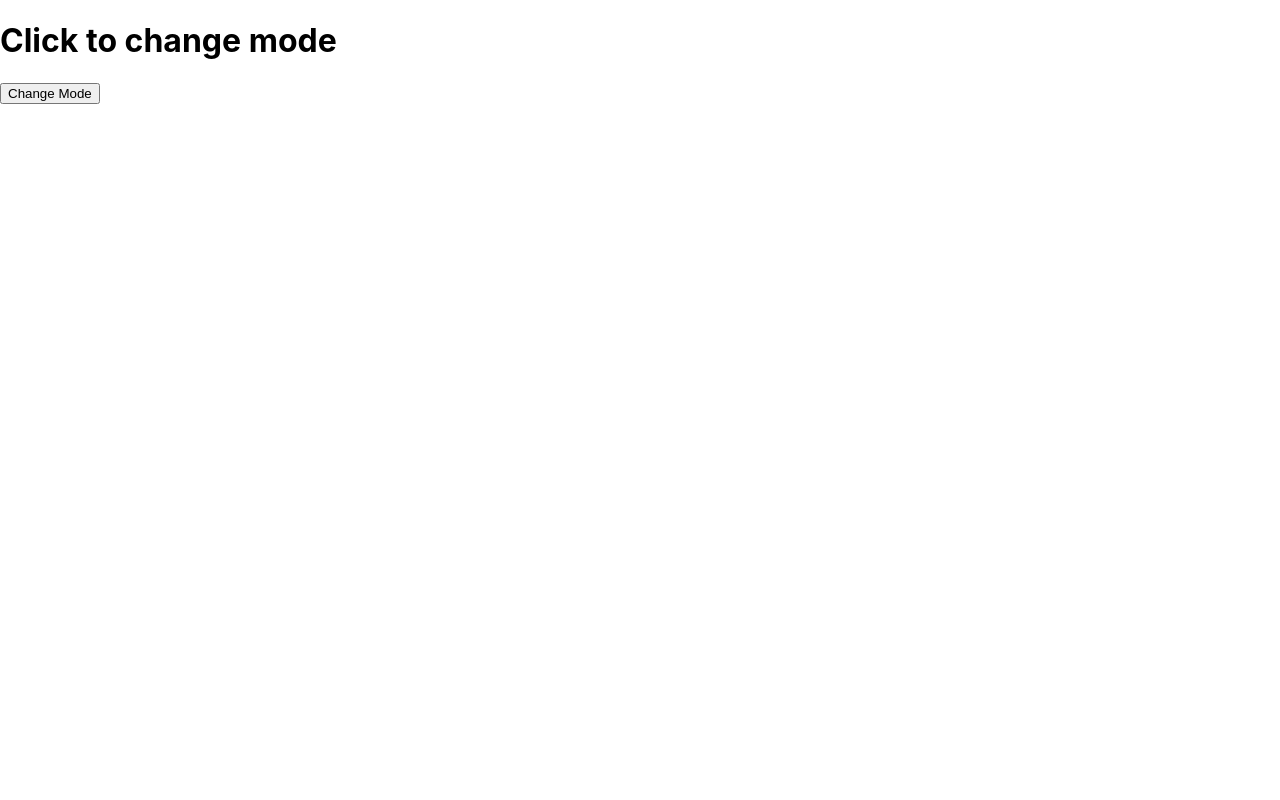
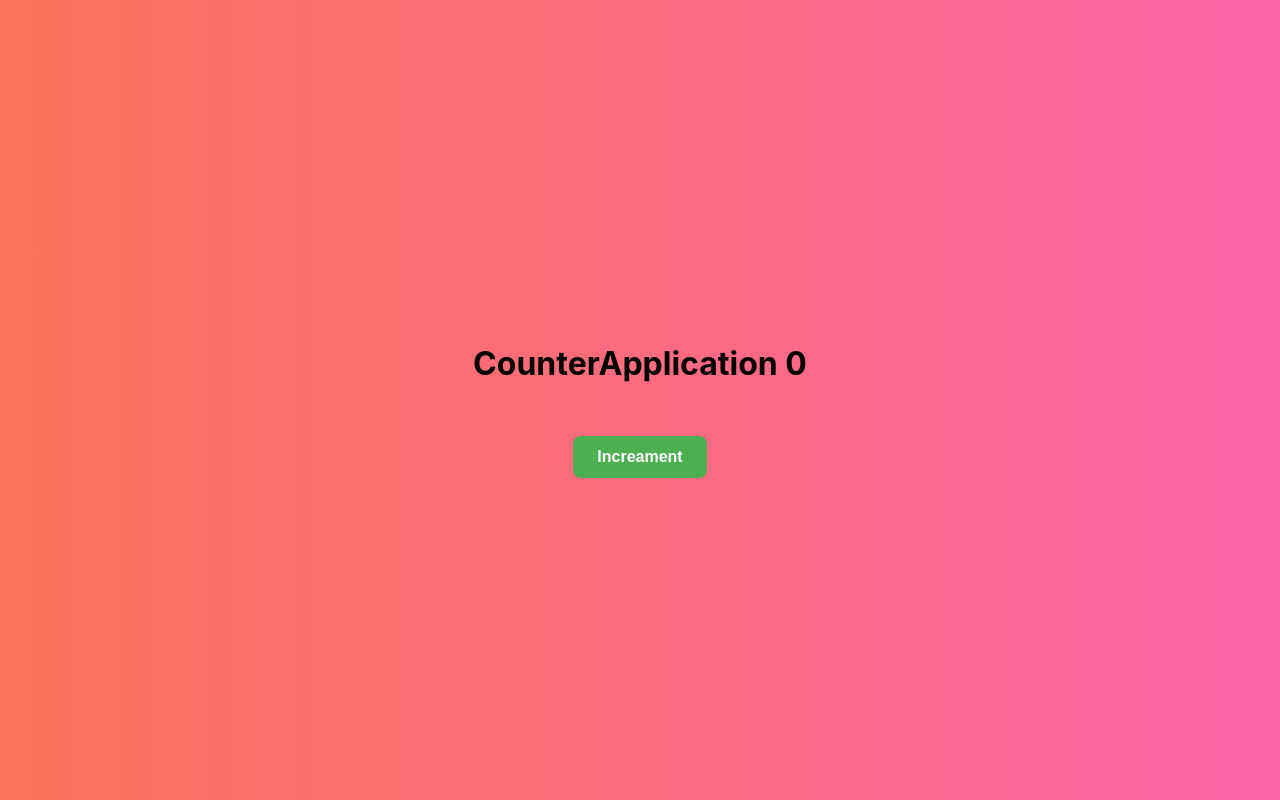
Before and after one commit to ratnapriya2002/socialbuttons, a React (Create React App) app: page / in a window 1280 px wide. Built offline with nearby package versions, Linux system fonts and the light colour scheme.

Commit message:
randome-number

```diff
--- a/src/App.js
+++ b/src/App.js
@@ -1,4 +1,4 @@
 import React from "react";
-import LightandDark from "./components/lightanddarkmode";
-const App = () =><LightandDark/>
+import EvenOddApp from "./components/evenoddapp";
+const App = () =><EvenOddApp/>
 export default App
--- /dev/null
+++ b/src/components/evenoddapp/index.css
@@ -0,0 +1,24 @@
+/* Write your CSS here */
+.app-container {
+  display: flex;
+  flex-direction: column;
+  justify-content: center;
+  align-items: center;
+  height: 100vh;
+  background-image: linear-gradient(to right, #fa7257, #fc63a7);
+}
+.button {
+  padding: 12px 24px;
+  font-size: 16px;
+  font-weight: bold;
+  border: none;
+  border-radius: 8px;
+  background-color: #4caf50;
+  color: #ffffff;
+  cursor: pointer;
+  transition: background-color 0.3s;
+}
+
+.button:hover {
+  background-color: #45a049;
+}
--- /dev/null
+++ b/src/components/evenoddapp/index.js
@@ -0,0 +1,30 @@
+
+import React, { useState } from "react";
+import "./index.css";
+
+const EvenOddApp = () => {
+  const [count,setCount] = useState(0)
+  const [Message,setMessage] = useState("")
+  const Generator = () => {
+    const randomNum = Math.floor(Math.random() * 100) + 1; // Generate a random number between 1 and 100
+    setCount(randomNum);
+    if (randomNum%2 ===0){
+      setMessage("The number is even")
+
+    }
+    else{
+      setMessage("The number is odd")
+    }
+
+  };
+
+  return (
+    <div className="app-container">
+     <h1 className="heading">CounterApplication {count}</h1>
+     <p>{Message}</p>
+     <button onClick={Generator} className="button">Increament</button>
+    </div>
+  );
+};
+
+export default EvenOddApp;
--- a/src/components/lightanddarkmode/index.css
+++ /dev/null
@@ -1,15 +0,0 @@
-.light-mode {
-    background-color: white;
-  }
-
-  .dark-mode {
-    background-color: black;
-  }
-
-  .light-text {
-    color: black;
-  }
-
-  .dark-text {
-    color: white;
-  }
--- a/src/components/lightanddarkmode/index.js
+++ /dev/null
@@ -1,22 +0,0 @@
-import React, { useState } from "react";
-import "./index.css";
-
-const LightAndDark = () => {
-  const [isDark, setMode] = useState(false);
-
-const  changeMode = ()=>{
-    setMode((prevState)=>!prevState)
-}
-  return (
-    <div className={isDark ? "dark-mode" : "light-mode"}>
-      <h1 className={isDark ? " dark-text" : " light-text"}>
-        Click to change mode
-      </h1>
-      <button className="button1" onClick={changeMode}>
-        Change Mode
-      </button>
-    </div>
-  );
-};
-
-export default LightAndDark;
```
